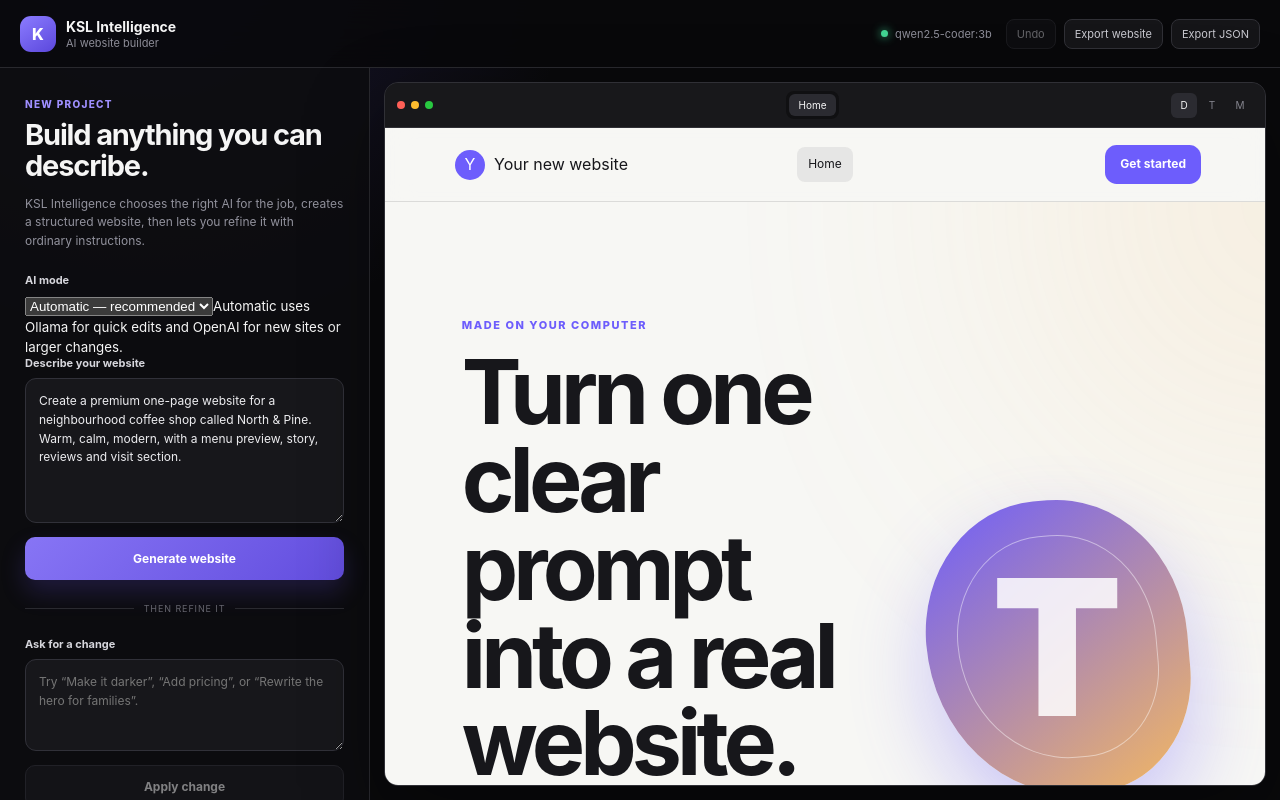
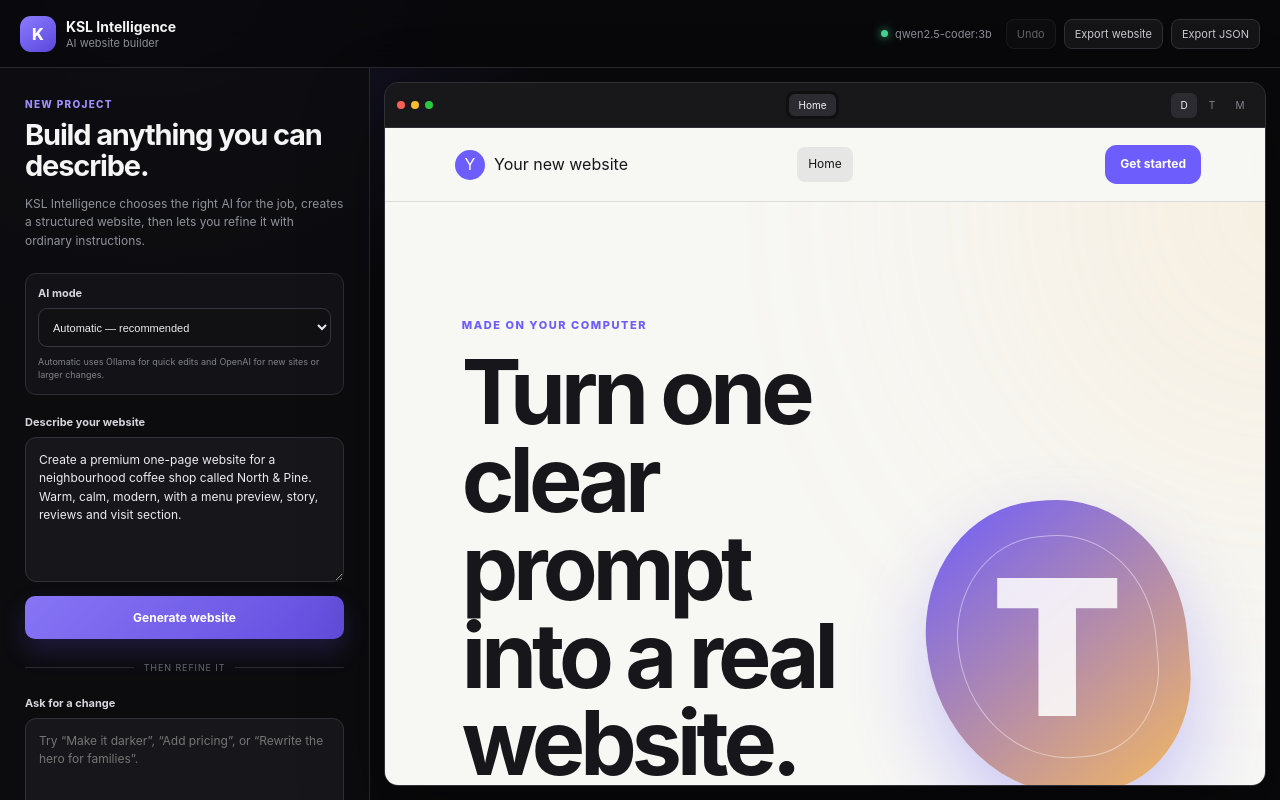
Before and after one commit to Carbonat3dMilk/ksl-intelligence, a React (Vite) app: page / in a window 1280 px wide. Built offline with nearby package versions, Linux system fonts and the light colour scheme.

Commit message:
Add hybrid AI mode controls

```diff
--- a/src/App.css
+++ b/src/App.css
@@ -55,6 +55,16 @@ button:disabled { cursor: not-allowed; opacity: .48; }
 .controls h1 { margin: 0; max-width: 310px; font-size: 29px; line-height: 1.08; letter-spacing: -.04em; }
 .description { margin: 13px 0 23px; color: #92929d; font-size: 12px; line-height: 1.55; }
 .controls label { display: block; margin: 0 0 8px; color: #d6d6dc; font-size: 11px; font-weight: 700; }
+.providerControl {
+  margin: 0 0 20px; padding: 12px; border: 1px solid #2d2d34;
+  border-radius: 11px; background: rgba(23, 23, 27, .72);
+}
+.providerControl select {
+  width: 100%; height: 39px; padding: 0 10px; border: 1px solid #36363f;
+  border-radius: 9px; outline: 0; color: #ededf0; background: #111114; font-size: 11px;
+}
+.providerControl select:focus { border-color: #7867ed; }
+.providerControl small { display: block; margin-top: 8px; color: #81818b; font-size: 9px; line-height: 1.45; }
 .controls textarea {
   width: 100%; min-height: 145px; padding: 13px; resize: vertical;
   border: 1px solid #313139; border-radius: 11px; outline: 0;
```
